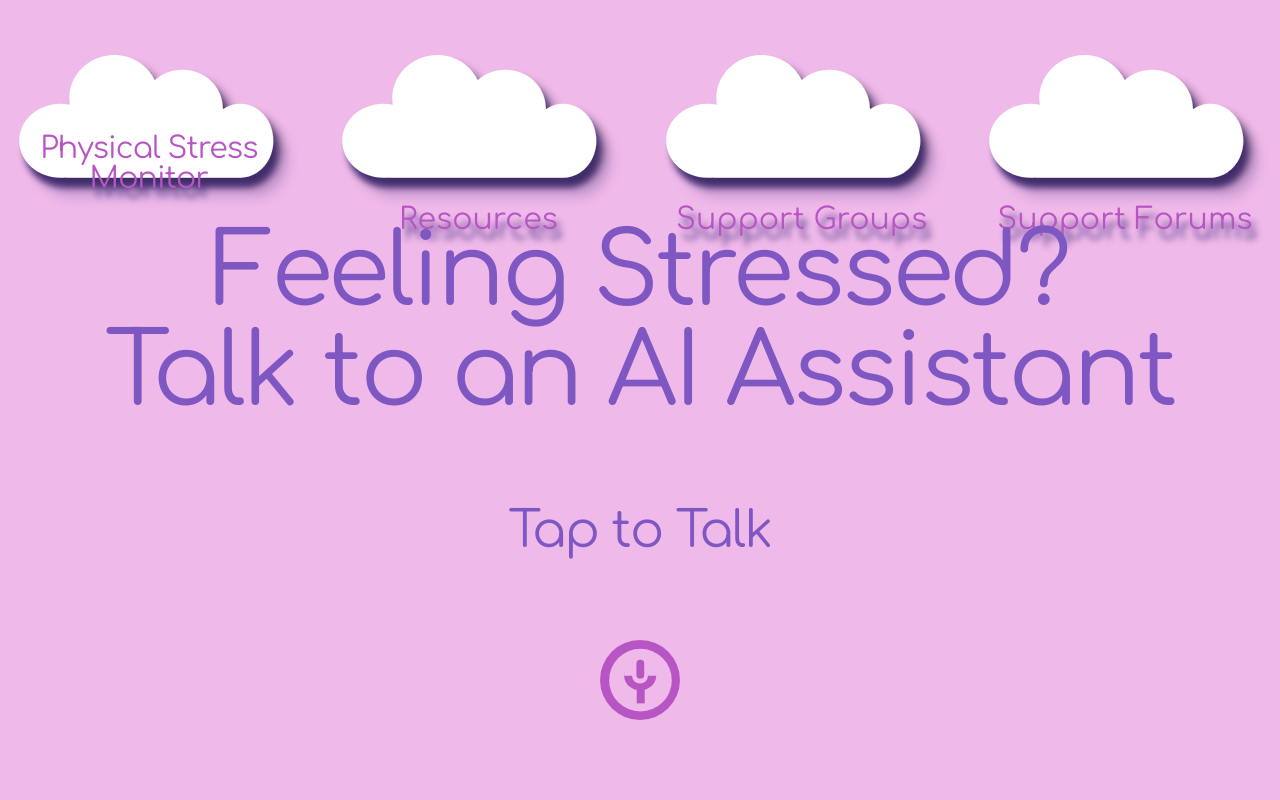
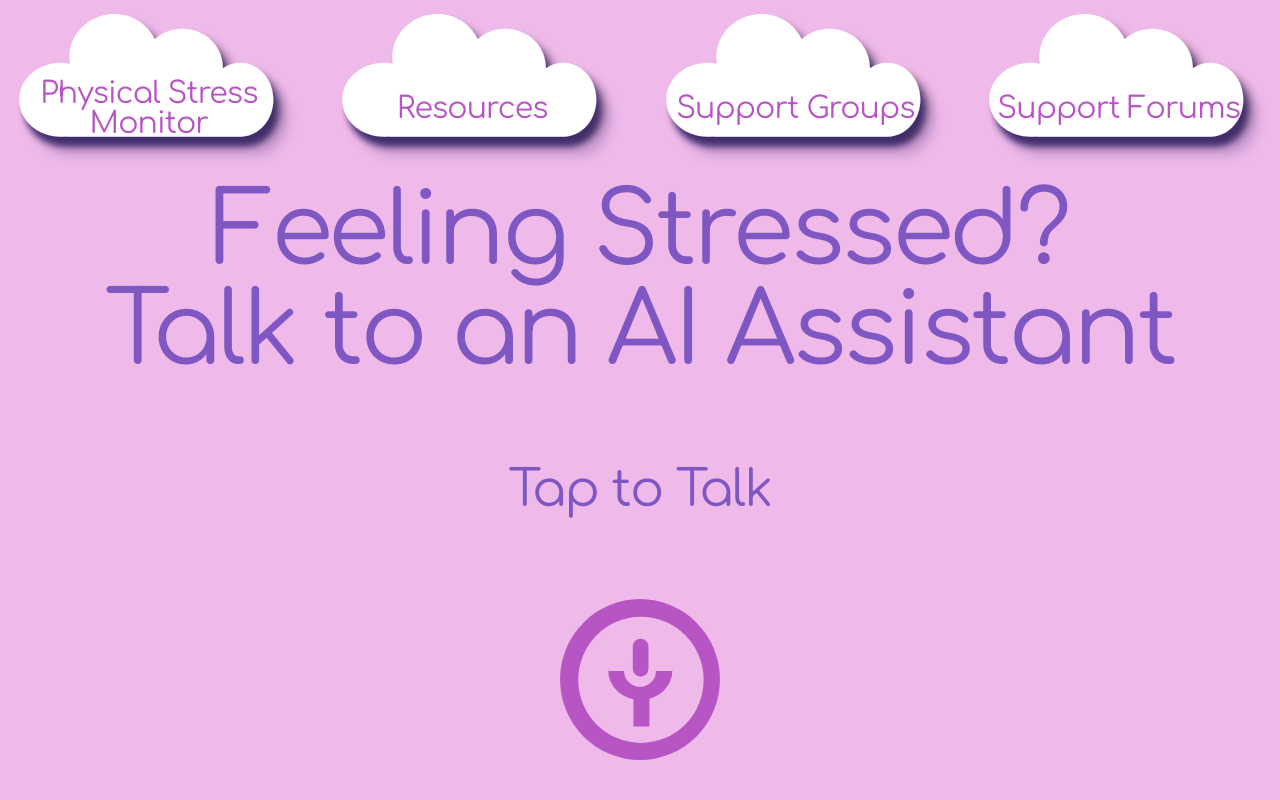
Before and after one commit to Chase-520/TritonHack, a Flask app: page /home in a window 1280 px wide; the page is wider, and only the part inside the window is pictured. Run offline with Flask 3, Linux system fonts and the light colour scheme.

Commit message:
Update HomePage.css

```diff
--- a/static/style/HomePage.css
+++ b/static/style/HomePage.css
@@ -6,7 +6,7 @@
 .resources {
   	position: absolute;
   	width: 94.46%;
-  	top: 50.31%;
+  	top: 40.88%;
   	left: 0.65%;
   	letter-spacing: -0.03em;
   	line-height: 100%;
@@ -20,6 +20,17 @@
   	filter: drop-shadow(5px 10px 3px #563c8b);
   	height: 159px;
   	cursor: pointer;
+}
+.resources1 {
+  	position: absolute;
+  	width: 94.46%;
+  	top: 50.31%;
+  	left: 0.65%;
+  	letter-spacing: -0.03em;
+  	line-height: 100%;
+  	display: flex;
+  	align-items: center;
+  	justify-content: center;
 }
 .tab-resources-parent {
   	align-self: stretch;
@@ -78,14 +89,3 @@
   	color: #7e57c2;
   	font-family: Comfortaa;
 }
-.mic-button {
-    background: none;
-    border: none;
-    padding: 0;
-    cursor: pointer;
-}
-
-.mic-button-icon {
-    width: 80px;  /* adjust size as needed */
-    height: auto;
-}
```
